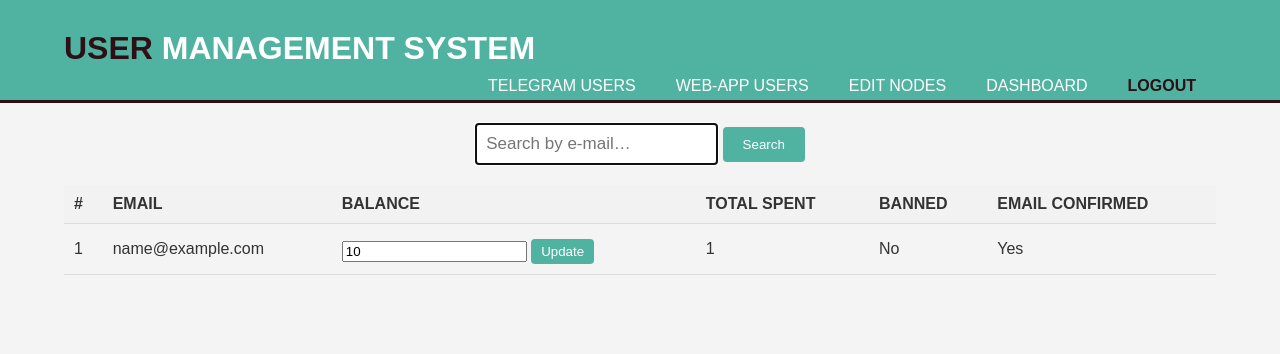
After one commit to Smarandii/hvmnd-admin-panel, a Flask app: page /webapp_users in a window 1280 px wide. The commit adds this page. Shown: the top 354 px of the page. Run offline with Flask 3, Linux system fonts and the light colour scheme; the visitor is signed in with stand-in values (Sample User, id 1); a database or web service that is not in the repository returns one stand-in record (values such as "Sample title"); some libraries are stand-ins or nearby versions.

Commit message:
hvmnd-admin-panel v2.3.1 | add webapp_user table and cryptopayments history

```diff
--- a/app/__init__.py
+++ b/app/__init__.py
@@ -1,7 +1,14 @@
 from flask import Flask
 from app.config import Config
 from app.db import init_pool
-from app.routes import auth, users, nodes, payments, stats
+from app.routes import (
+    auth,
+    users,
+    nodes,
+    payments,
+    stats,
+    webapp_users
+)
 
 
 def create_app() -> Flask:
@@ -16,6 +23,7 @@ def create_app() -> Flask:
     app.register_blueprint(nodes.bp)
     app.register_blueprint(payments.bp)
     app.register_blueprint(stats.bp)
+    app.register_blueprint(webapp_users.bp)
 
     app.add_url_rule(
         "/", endpoint="index",
--- /dev/null
+++ b/app/repositories/webapp_payments.py
@@ -0,0 +1,41 @@
+# app/repositories/webapp_payments.py
+from typing import Any
+from app.db import get_conn
+
+
+_ALLOWED_SORT_COLS = {"id", "amount", "status", "created_at"}
+
+
+class WebAppPaymentRepository:
+    """Access helper for *crypto_payment_transactions* and a user brief."""
+
+    def list_for_user(
+        self, user_id: int, *, sort_by: str = "created_at", order: str = "desc"
+    ) -> list[tuple[Any, ...]]:
+        sort_col  = sort_by if sort_by in _ALLOWED_SORT_COLS else "created_at"
+        order_sql = "ASC" if order == "asc" else "DESC"
+
+        sql = f"""
+            SELECT id, user_id, amount, status, created_at
+            FROM   crypto_payment_transactions
+            WHERE  user_id = %s
+            ORDER  BY {sort_col} {order_sql}
+        """
+        with get_conn() as (_, cur):
+            cur.execute(sql, (user_id,))
+            return cur.fetchall()
+
+    def fetch_user_brief(self, user_id: int) -> tuple[Any, ...] | None:
+        with get_conn() as (_, cur):
+            cur.execute(
+                """
+                SELECT id,
+                       email,
+                       balance,
+                       total_spent
+                FROM   webapp_users
+                WHERE  id = %s
+                """,
+                (user_id,),
+            )
+            return cur.fetchone()
--- /dev/null
+++ b/app/repositories/webapp_user.py
@@ -0,0 +1,37 @@
+# app/repositories/webapp_user.py
+from app.db import get_conn
+
+
+_ALLOWED_SORT_COLS = {"id", "email", "balance", "total_spent"}
+
+
+class WebAppUserRepository:
+    """Very small helper around *webapp_users*."""
+
+    def find_many(self, *, search: str = "", sort_by: str = "id", order: str = "asc"):
+        sort_by   = sort_by if sort_by in _ALLOWED_SORT_COLS else "id"
+        order_sql = "ASC" if order == "asc" else "DESC"
+
+        sql = f"""
+            SELECT id,
+                   email,
+                   total_spent,
+                   balance,
+                   banned,
+                   email_confirmed
+            FROM   webapp_users
+            WHERE  (%(search)s = ''
+                    OR email ILIKE %(like)s)
+            ORDER BY {sort_by} {order_sql}
+        """
+        params = {"search": search, "like": f"%{search}%"}
+        with get_conn() as (_, cur):
+            cur.execute(sql, params)
+            return cur.fetchall()
+
+    def update_balance(self, user_id: int, new_balance: float) -> None:
+        with get_conn() as (_, cur):
+            cur.execute(
+                "UPDATE webapp_users SET balance = %s WHERE id = %s",
+                (new_balance, user_id),
+            )
--- a/app/routes/nodes.py
+++ b/app/routes/nodes.py
@@ -1,6 +1,3 @@
-# app/routes/nodes.py
-from __future__ import annotations
-
 from flask import (
     Blueprint,
     render_template,
--- a/app/routes/payments.py
+++ b/app/routes/payments.py
@@ -1,6 +1,3 @@
-# app/routes/payments.py
-from __future__ import annotations
-
 from flask import Blueprint, render_template, request, redirect, url_for, session, flash
 
 from app.repositories.payments import PaymentRepository
--- a/app/routes/stats.py
+++ b/app/routes/stats.py
@@ -1,6 +1,3 @@
-# app/routes/stats.py
-from __future__ import annotations
-
 import json
 from flask import Blueprint, render_template, session, redirect, url_for
 from app.db import get_conn
--- /dev/null
+++ b/app/routes/webapp_users.py
@@ -0,0 +1,79 @@
+from flask import (
+    Blueprint,
+    render_template,
+    request,
+    redirect,
+    url_for,
+    session,
+    flash,
+)
+
+from app.repositories.webapp_user import WebAppUserRepository
+from app.repositories.webapp_payments import WebAppPaymentRepository
+
+bp = Blueprint("webapp_users", __name__)
+users_repo = WebAppUserRepository()
+payments_repo = WebAppPaymentRepository()
+
+
+def _require_login():
+    if not session.get("logged_in"):
+        return redirect(url_for("auth.login"))
+    return None
+
+
+@bp.get("/webapp_users")
+def list_webapp_users():
+    if (redir := _require_login()) is not None:
+        return redir
+
+    search = request.args.get("search", "")
+    sort = request.args.get("sort", "id")
+    order = request.args.get("order", "asc")
+
+    users = users_repo.find_many(search=search, sort_by=sort, order=order)
+    return render_template(
+        "webapp_users.html", users=users, search=search, sort=sort, order=order
+    )
+
+
+@bp.post("/webapp_users/update_balance/<int:user_id>", endpoint="update_balance_wa")
+def update_balance(user_id: int):
+    if (redir := _require_login()) is not None:
+        return redir
+
+    try:
+        users_repo.update_balance(user_id, float(request.form["balance"]))
+        flash("Balance updated")
+    except Exception:
+        flash("Could not update balance", "error")
+
+    return redirect(url_for("webapp_users.list_webapp_users"))
+
+
+@bp.route(
+    "/webapp_payment_history/<int:user_id>/",
+    methods=["GET"],
+    endpoint="payment_history_wa",
+)
+def payment_history(user_id: int):
+    if (redir := _require_login()) is not None:
+        return redir
+
+    sort_by = request.args.get("sort", "created_at")
+    order = request.args.get("order", "desc")
+
+    payments = payments_repo.list_for_user(user_id, sort_by=sort_by, order=order)
+    user = payments_repo.fetch_user_brief(user_id)
+
+    if user is None:
+        flash("Web-app user not found.", "error")
+        return redirect(url_for("webapp_users.list_webapp_users"))
+
+    return render_template(
+        "webapp_payment_history.html",
+        payments=payments,
+        user=user,
+        sort=sort_by,
+        order=order,
+    )
--- a/templates/base.html
+++ b/templates/base.html
@@ -21,8 +21,9 @@
       <nav>
         <ul>
           <li><a href="{{ url_for('users.list_users') }}">Telegram Users</a></li>
+          <li><a href="{{ url_for('webapp_users.list_webapp_users') }}">Web-app Users</a></li>
           <li><a href="{{ url_for('nodes_bp.edit_nodes') }}">Edit Nodes</a></li>
-          <li><a href="{{ url_for('stats_bp.dashboard') }}">Dashboard</a></li> <!-- NEW -->
+          <li><a href="{{ url_for('stats_bp.dashboard') }}">Dashboard</a></li>
           <li class="current"><a href="{{ url_for('logout') }}">Logout</a></li>
         </ul>
       </nav>
--- /dev/null
+++ b/templates/webapp_users.html
@@ -0,0 +1,91 @@
+{% extends "base.html" %}
+
+{% block title %}Web-app Users{% endblock %}
+{% block links %}
+<link rel="stylesheet"
+      href="{{ url_for('static', filename='css/users-style.css') }}">
+{% endblock %}
+
+{% block scripts %}
+<script src="{{ url_for('static', filename='js/search.js') }}"></script>
+<script>
+function rowClick(event, userId) {
+  if (!['input', 'button'].includes(event.target.tagName.toLowerCase())) {
+    window.location.href = '/webapp_payment_history/' + userId;
+  }
+}
+</script>
+{% endblock %}
+
+{% block content %}
+<div class="container"><div class="content-wrap">
+
+  <div class="search-container">
+    <form id="searchForm" method="GET" action="{{ url_for('webapp_users.list_webapp_users') }}">
+      <input class="search-input" id="searchInput" type="text" name="search"
+             placeholder="Search by e-mail…" value="{{ request.args.get('search', '') }}">
+      <button class="search-button" type="submit">Search</button>
+    </form>
+  </div>
+
+  <div class="table-responsive">
+    <table>
+      <tr class="header">
+        <th><a href="">#</a></th>
+        <th>
+          <a href="{{ url_for('webapp_users.list_webapp_users', sort='email',
+                               order='desc' if sort=='email' and order=='asc' else 'asc',
+                               search=request.args.get('search','')) }}">
+            Email
+            {% if sort == 'email' %}
+              <span class="sort-arrow">{{ '▲' if order=='asc' else '▼' }}</span>
+            {% endif %}
+          </a>
+        </th>
+        <th>
+          <a href="{{ url_for('webapp_users.list_webapp_users', sort='balance',
+                               order='desc' if sort=='balance' and order=='asc' else 'asc',
+                               search=request.args.get('search','')) }}">
+            Balance
+            {% if sort == 'balance' %}
+              <span class="sort-arrow">{{ '▲' if order=='asc' else '▼' }}</span>
+            {% endif %}
+          </a>
+        </th>
+        <th>
+          <a href="{{ url_for('webapp_users.list_webapp_users', sort='total_spent',
+                               order='desc' if sort=='total_spent' and order=='asc' else 'asc',
+                               search=request.args.get('search','')) }}">
+            Total&nbsp;Spent
+            {% if sort == 'total_spent' %}
+              <span class="sort-arrow">{{ '▲' if order=='asc' else '▼' }}</span>
+            {% endif %}
+          </a>
+        </th>
+        <th>Banned</th>
+        <th>Email&nbsp;Confirmed</th>
+      </tr>
+
+      <tbody>
+      {% for u in users %}
+        <tr onclick="rowClick(event, {{ u[0] }})">
+          <td>{{ loop.index }}</td>
+          <td>{{ u[1] }}</td>
+          <td>
+            <form action="{{ url_for('webapp_users.update_balance_wa', user_id=u[0]) }}"
+                  method="post">
+              <input type="number" name="balance" value="{{ u[3] }}" min="0" step="any">
+              <button class="update-button" type="submit">Update</button>
+            </form>
+          </td>
+          <td>{{ u[2] }}</td>
+          <td>{{ 'Yes' if u[4] else 'No' }}</td>
+          <td>{{ 'Yes' if u[5] else 'No' }}</td>
+        </tr>
+      {% endfor %}
+      </tbody>
+    </table>
+  </div>
+
+</div></div>
+{% endblock %}
```
Also changed, not shown: templates/webapp_payment_history.html (added, +70 -0 lines).
